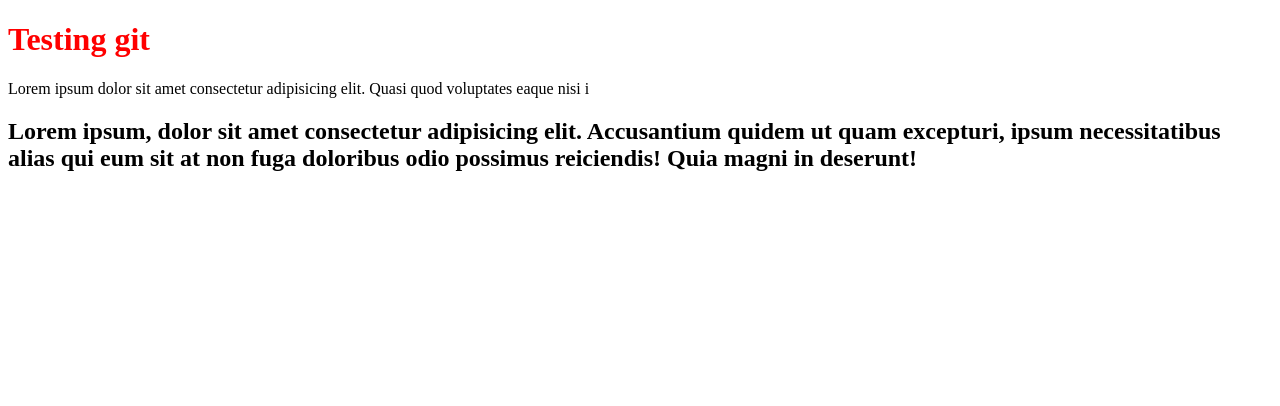
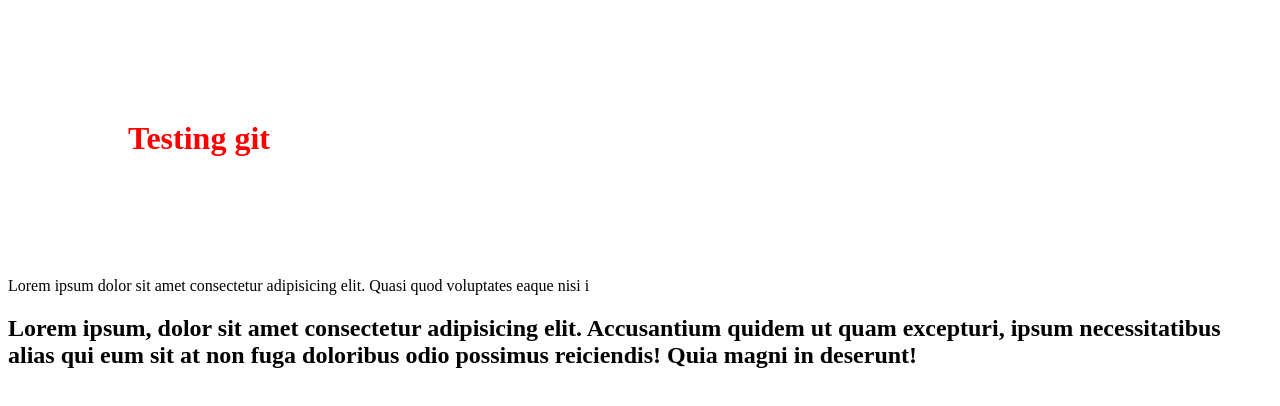
Before and after one commit to findingnithhh/net_ninja_git, a plain HTML site: page index.html in a window 1280 px wide. Drawn offline with Linux system fonts and the light colour scheme.

Commit message:
added margin and padding in css

```diff
--- a/style.css
+++ b/style.css
@@ -1,3 +1,5 @@
 h1 {
     color: red;
+    margin: 100px;
+    padding: 20px;
 }
```
